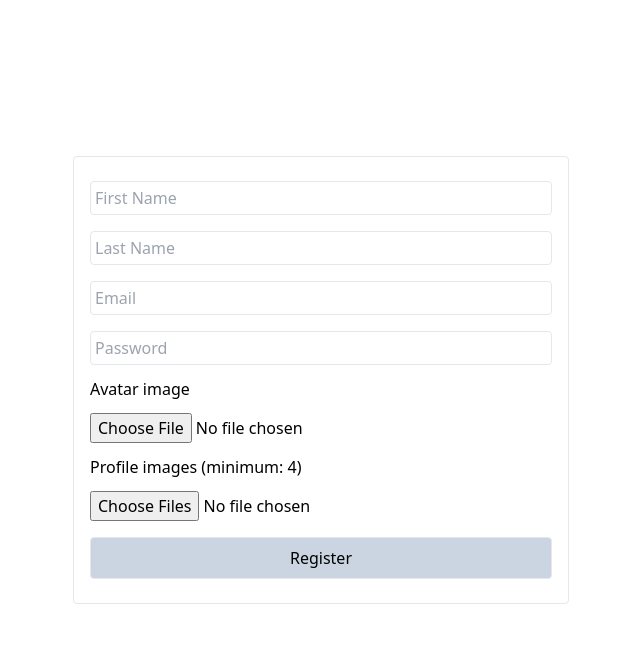
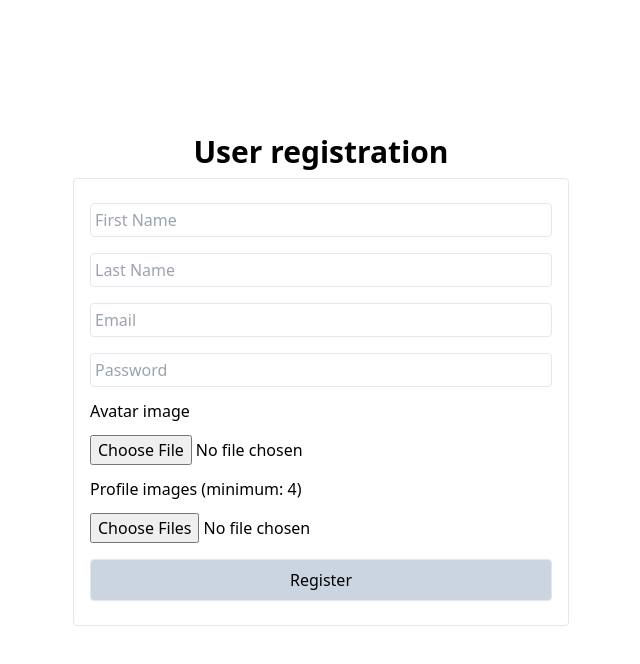
Before and after one commit to learnerdilip/server-frontend-auth-sample, a React (Create React App) app in the folder website/: page /register in a window 1280 px wide. Shown: the top 664 px of the page, without its empty margins (319-959 px from the left). Built offline with nearby package versions, Linux system fonts and the light colour scheme.

Commit message:
added title to pages

```diff
--- /dev/null
+++ b/website/src/components/Title.tsx
@@ -0,0 +1,5 @@
+import React from 'react';
+
+export default function Title({ text }: { text: string }) {
+  return <h1 className="text-3xl font-bold text-center mb-2">{text}</h1>;
+}
--- a/website/src/pages/Login.tsx
+++ b/website/src/pages/Login.tsx
@@ -3,6 +3,7 @@ import TextInput from '../components/TextInput';
 import { useForm } from 'react-hook-form';
 import { LoginInputs } from '../components/utils';
 import Button from '../components/Button';
+import Title from '../components/Title';
 
 export default function Login() {
   const {
@@ -17,6 +18,7 @@ export default function Login() {
 
   return (
     <div className="m-auto w-[80%] lg:w-[40%] h-full">
+      <Title text="User login" />
       <form
         className="flex flex-col border rounded p-4 "
         onSubmit={handleSubmit(onSubmit)}
--- a/website/src/pages/Register.tsx
+++ b/website/src/pages/Register.tsx
@@ -5,6 +5,7 @@ import { TextInputs } from '../components/utils';
 import TextInput from '../components/TextInput';
 import FormError from '../components/FormError';
 import Button from '../components/Button';
+import Title from '../components/Title';
 
 export default function Register() {
   const {
@@ -20,6 +21,7 @@ export default function Register() {
 
   return (
     <div className="m-auto w-[80%] lg:w-[40%] h-full">
+      <Title text="User registration" />
       <form
         className="flex flex-col border rounded p-4 "
         onSubmit={handleSubmit(onSubmit)}
```
